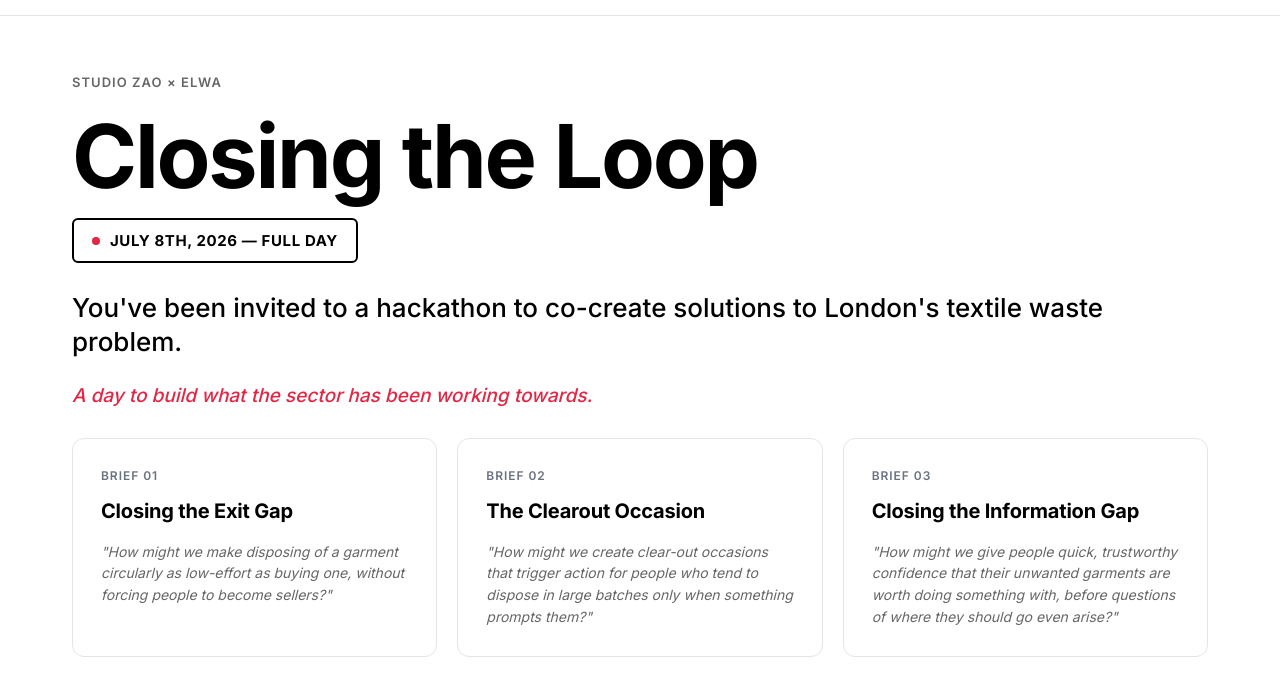
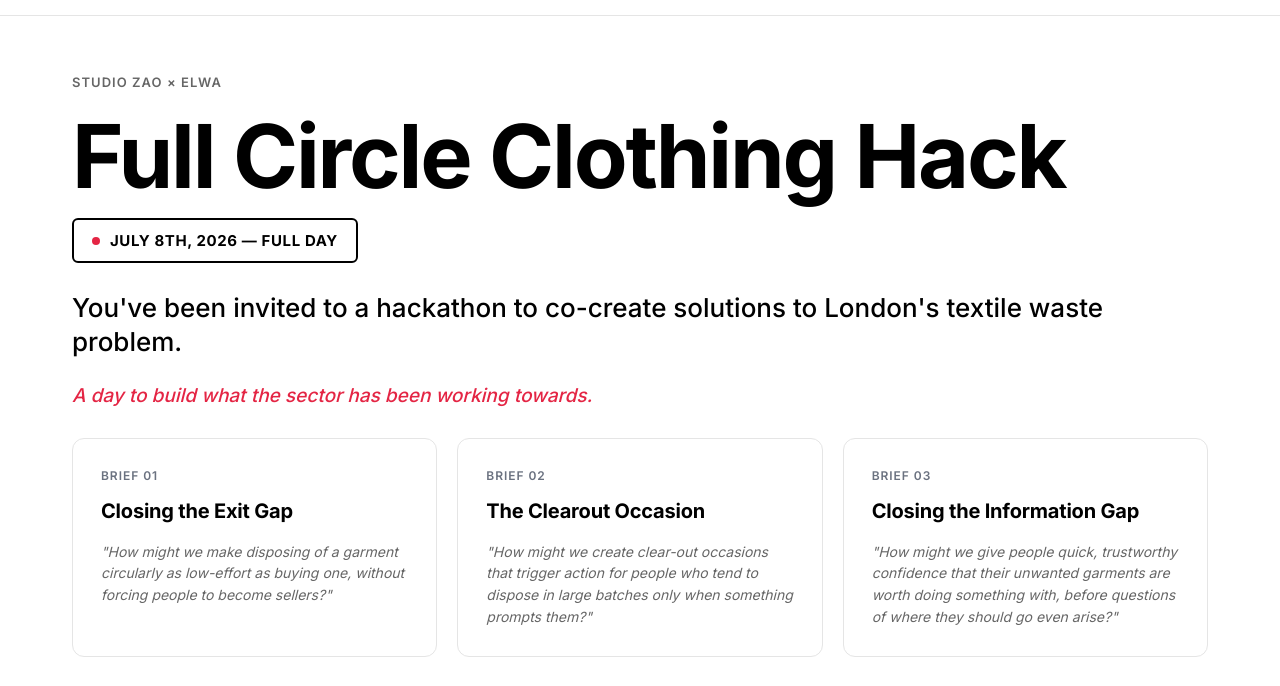
Before and after one commit to keona-studiozao/elwa-hack-overview-dashboard, a plain HTML site: page index.html in a window 1280 px wide. Shown: the part 69-755 px from the top of the page. Drawn offline with nearby package versions, Linux system fonts and the light colour scheme.

Commit message:
Update index.html

```diff
--- a/index.html
+++ b/index.html
@@ -558,7 +558,7 @@
   <div class="container">
 
     <div class="hero-label">Studio Zao × ELWA</div>
-    <h1 class="hero-title">Closing the Loop</h1>
+    <h1 class="hero-title">Full Circle Clothing Hack</h1>
     <div class="hack-date"><span class="date-dot"></span>July 8th, 2026 — Full Day</div>
     <p class="hero-subtitle">You've been invited to a hackathon to co-create solutions to London's textile waste problem.</p>
     <p class="hero-tagline">A day to build what the sector has been working towards.</p>
@@ -731,7 +731,7 @@
 <footer>
   <div class="container">
     <div class="footer-inner">
-      <div class="footer-brand">Studio Zao<span class="x">×</span>ELWA / Closing the Loop</div>
+      <div class="footer-brand">Studio Zao<span class="x">×</span>ELWA / Full Circle Clothing Hack</div>
       <a class="cta" href="https://forms.gle/z4t2LM6vpQGKRWkWA" target="_blank" rel="noopener noreferrer">Register your interest</a>
     </div>
   </div>
```
